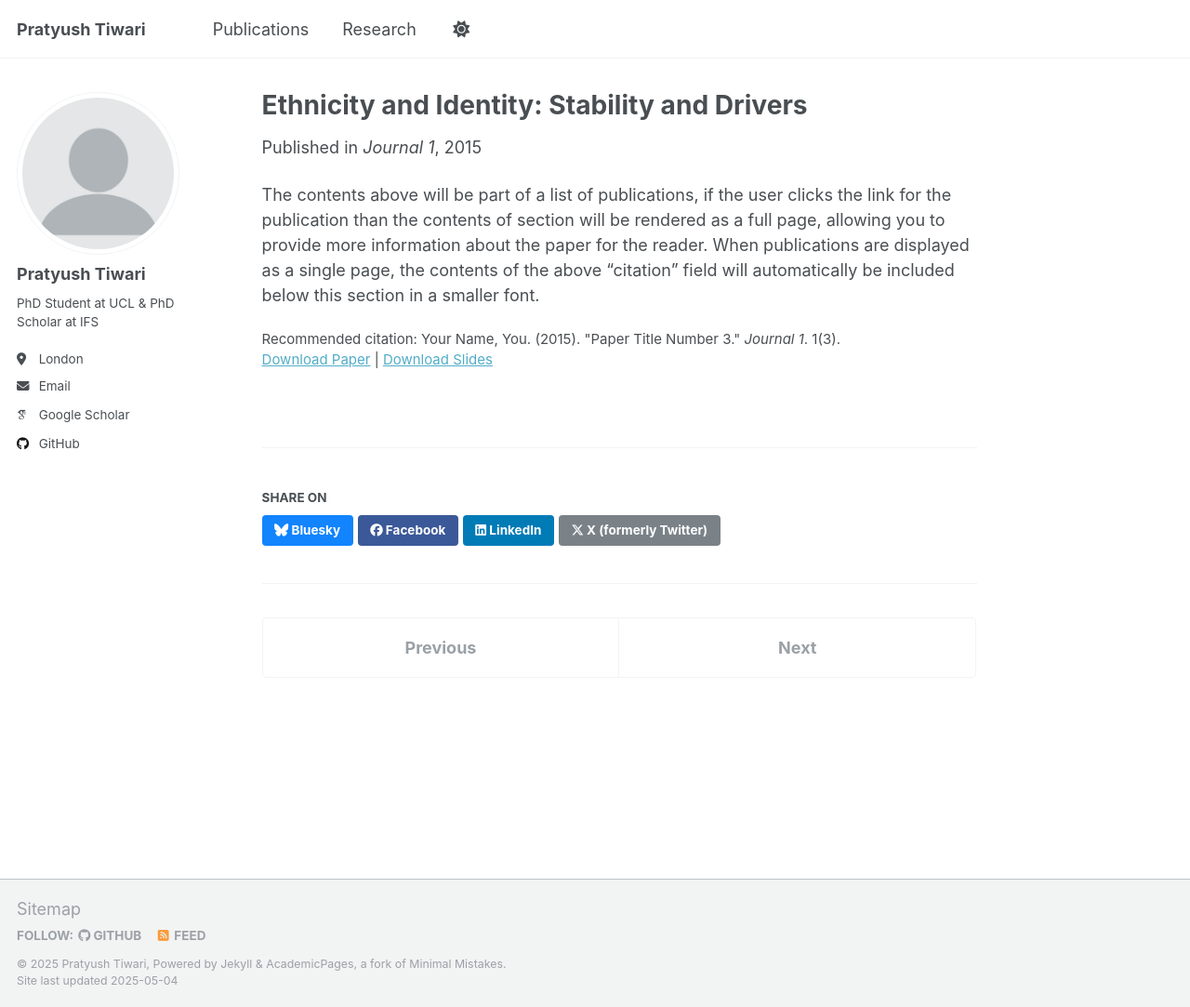
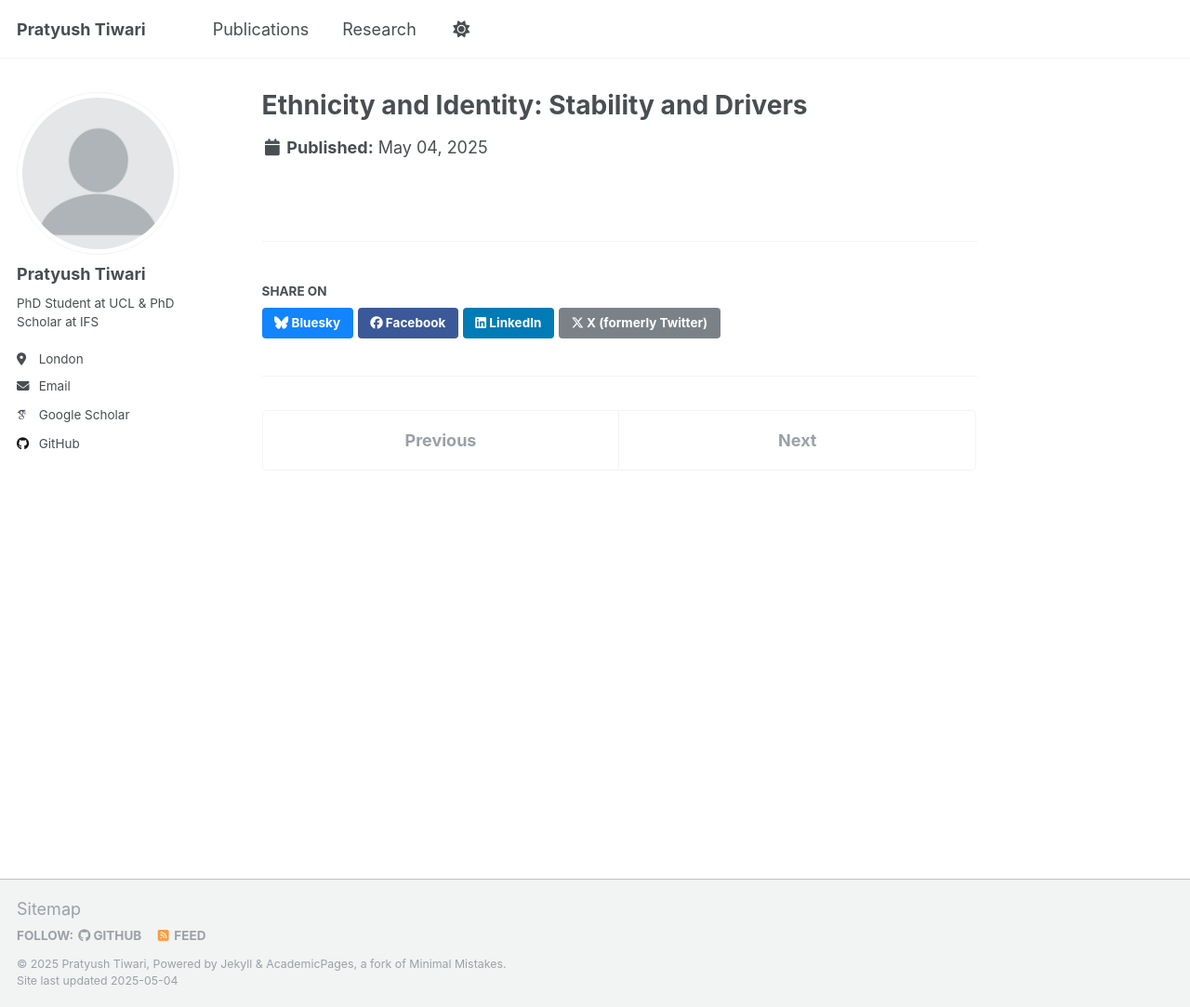
Before and after one commit to PratyushTiwari/pratyushtiwari.github.io, a Jekyll site: the page built from _publications/paper_identity_ethnicity.md, in a window 1280 px wide and 1083 px high. Shown: the whole window at 93% size. Built offline with Jekyll 4.4.1, drawn with Linux system fonts in a browser that asks for light colours; some web fonts are replaced.

Commit message:
Update paper_identity_ethnicity.md

```diff
--- a/_publications/paper_identity_ethnicity.md
+++ b/_publications/paper_identity_ethnicity.md
@@ -3,13 +3,5 @@ title: "Ethnicity and Identity: Stability and Drivers"
 collection: publications
 category: workinprogress
 permalink: /publication/paper_identity_ethnicity
-excerpt: 'This paper is about the number 3. The number 4 is left for future work.'
-date: 2015-10-01
-venue: 'Journal 1'
-slidesurl: 'http://academicpages.github.io/files/slides3.pdf'
-paperurl: 'http://pratyushtiwari.github.io/files/paper_misperceptions_polling.pdf'
-citation: 'Your Name, You. (2015). &quot;Paper Title Number 3.&quot; <i>Journal 1</i>. 1(3).'
 coauthors: "Lucinda Platt, Imran Rasul"
 ---
-
-The contents above will be part of a list of publications, if the user clicks the link for the publication than the contents of section will be rendered as a full page, allowing you to provide more information about the paper for the reader. When publications are displayed as a single page, the contents of the above "citation" field will automatically be included below this section in a smaller font.
```
